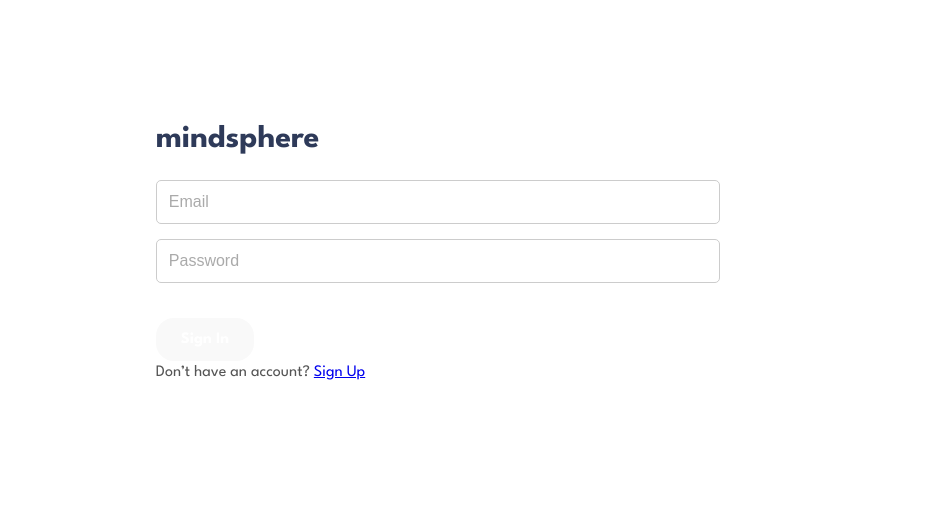
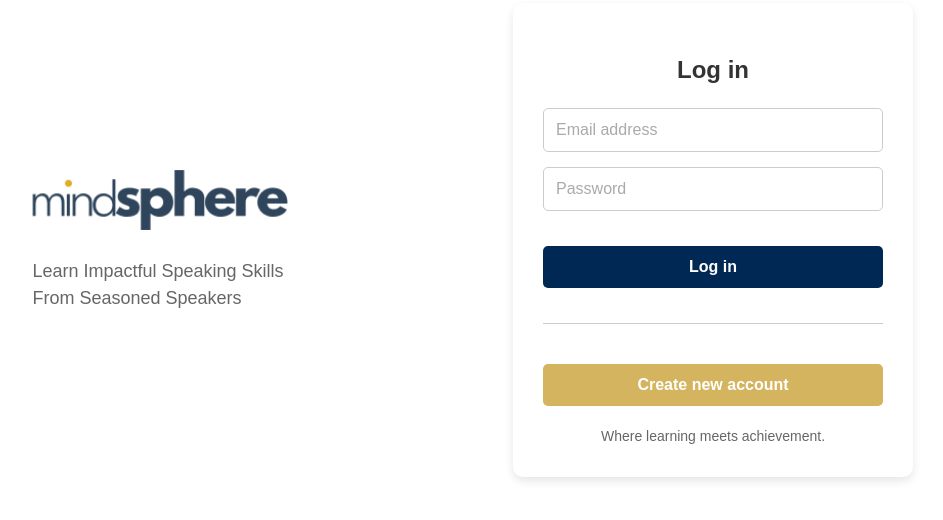
Before and after one commit to AppleOngPS/DataSphere, a React (Vite) app in the folder frontend/: page /login in a window 1280 px wide. Shown: the part 160-680 px from the top of the page, without its empty margins (202-1145 px from the left). Built offline with nearby package versions, Linux system fonts and the light colour scheme.

Commit message:
Fix LoginPage

```diff
--- a/frontend/src/LoginPage.jsx
+++ b/frontend/src/LoginPage.jsx
@@ -1,6 +1,7 @@
 import React, { useState } from "react";
 import { Link, useNavigate, useLocation } from "react-router-dom";
 import "./Auth.css";
+import logo from "./assets/logo.png"; // Import the logo file
 
 function LoginPage() {
   const [formData, setFormData] = useState({
@@ -8,7 +9,7 @@
     password: "",
   });
   const navigate = useNavigate();
-  const location = useLocation(); // Access location to get the message
+  const location = useLocation();
 
   const handleChange = (e) => {
     const { name, value } = e.target;
@@ -30,9 +31,9 @@
       if (response.ok) {
         alert("Logged in successfully!");
         localStorage.setItem("isLoggedIn", "true");
-        localStorage.setItem("userId", data.userId); // Store user ID in localStorage
+        localStorage.setItem("userId", data.userId);
 
-        // Now, fetch the role using the userId
+        // Fetch the role using the userId
         const roleResponse = await fetch(
           `http://localhost:3000/users/${data.userId}/role`
         );
@@ -49,8 +50,7 @@
         console.log("User ID:", localStorage.getItem("userId"));
         console.log("User Role:", localStorage.getItem("userRole"));
 
-        // Redirect to homepage
-        navigate("/");
+        navigate("/"); // Redirect to homepage
       } else {
         alert(`Error: ${data.message}`);
       }
@@ -61,17 +61,24 @@
   };
 
   return (
-    <div className="auth-container">
-      <h1>mindsphere</h1>
-      {/* Display the redirect message if it exists */}
-      {location.state?.message && (
-        <p className="redirect-message">{location.state.message}</p>
-      )}
+    <div className="auth-page">
+      {/* Left section with the logo */}
+      <div className="auth-left">
+        <img src={logo} alt="Mindsphere Logo" className="logo" />
+        <p className="tagline">
+          Learn Impactful Speaking Skills <br />
+          From Seasoned Speakers
+        </p>
+      </div>
+
+      {/* Right section with the form */}
+      <div className="auth-right">
         <form onSubmit={handleSubmit} className="auth-form">
+          <h2>Log in</h2>
           <input
             type="email"
             name="email"
-          placeholder="Email"
+            placeholder="Email address"
             value={formData.email}
             onChange={handleChange}
             required
@@ -84,19 +91,26 @@
             onChange={handleChange}
             required
           />
-        <button type="submit">Sign In</button>
+          <button type="submit" className="login-button">
+            Log in
+          </button>
+          <div className="or-section">
+            <span></span>
+          </div>
+          <Link to="/signup">
+            <button type="button" className="signup-button">
+              Create new account
+            </button>
+          </Link>
         </form>
-      <p>
-        Don’t have an account?{" "}
-        <Link to="/signup" className="toggle-link">
-          Sign Up
-        </Link>
-      </p>
+        <p className="footer-text">Where learning meets achievement.</p>
+      </div>
     </div>
   );
 }
 
-export default LoginPage
+export default LoginPage;
+
 
 // export default LoginPage;
 // eslint-disable-next-line no-unused-vars
```
Lines whose indentation alone changed are shown as unchanged.
